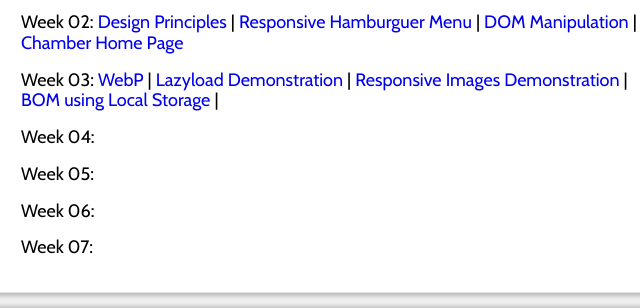
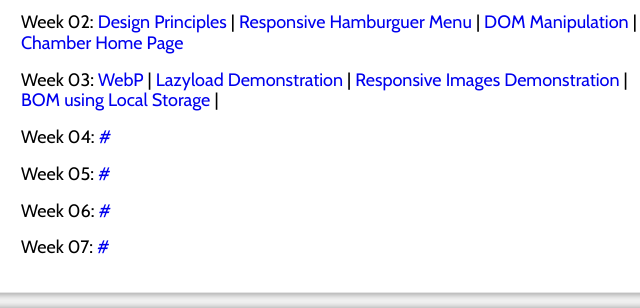
Before and after one commit to alwaid42/wdd230, a plain HTML site: page index.html in a window 1280 px wide. Shown: the part 1281-1589 px from the top of the page, 212-852 px from the left. Drawn offline with nearby package versions, Linux system fonts and the light colour scheme; grey boxes are pictures that could not be loaded.

Commit message:
home page week03

```diff
--- a/index.html
+++ b/index.html
@@ -76,10 +76,10 @@
                     <a href="week03/responsive-images.html" target="_blank">Responsive Images Demonstration</a> |
                     <a href="week03/bom.html" target="_blank">BOM using Local Storage</a> |
                 </li>
-                <li>Week 04: <a></a></li>
-                <li>Week 05: <a></a></li>
-                <li>Week 06: <a></a></li>
-                <li>Week 07: <a></a></li>
+                <li>Week 04: <a href="#">#</a></li>
+                <li>Week 05: <a href="#">#</a></li>
+                <li>Week 06: <a href="#">#</a></li>
+                <li>Week 07: <a href="#">#</a></li>
             </ul>
         </section>
         <section class="card" id="information">
```
